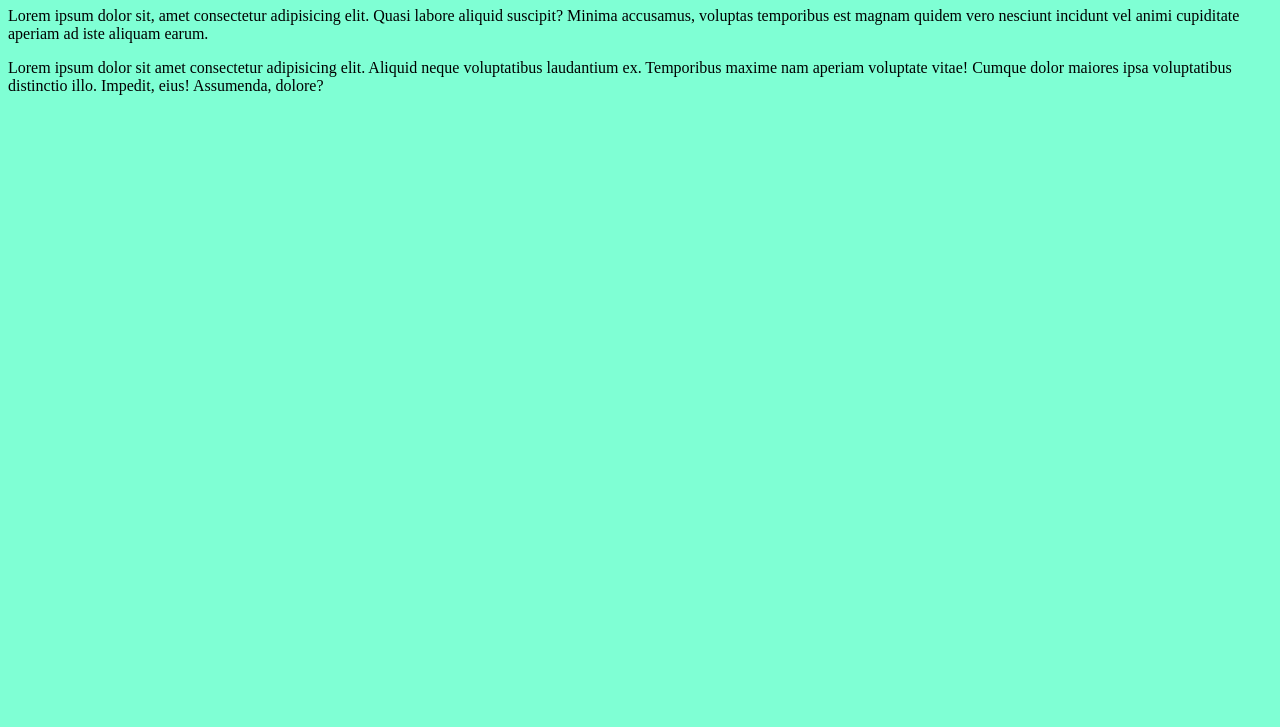
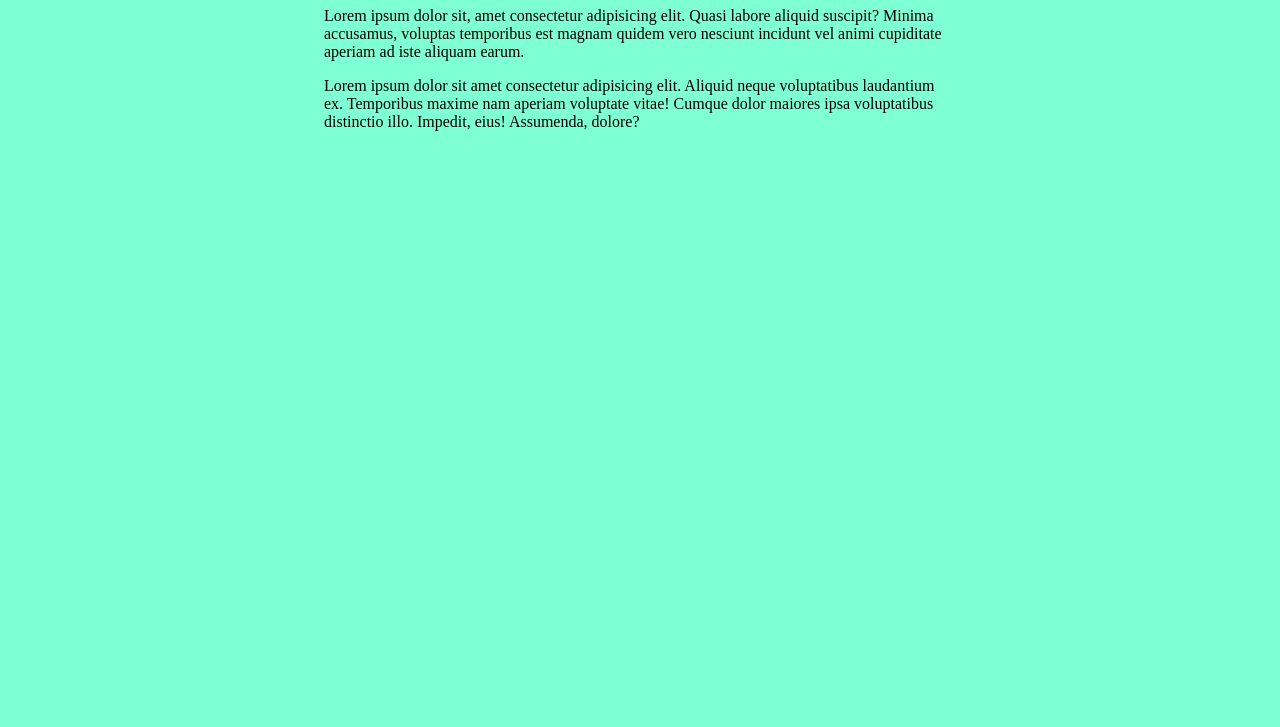
Before and after one commit to mirabeladan/responsive_website, a plain HTML site: page index.html in a window 1280 px wide. Shown: the part 73-800 px from the top of the page. Drawn offline with Linux system fonts and the light colour scheme.

Commit message:
added a mobile first responsive margin to our paragraph

```diff
--- a/styles.css
+++ b/styles.css
@@ -2,6 +2,17 @@ body {
     background-color: aquamarine;
 }
 
+p {
+    margin-left: 5%;
+    margin-right: 5%;
+}
+
+@media only screen and (min-width: 600px) {
+    p {
+        margin-left: 25%;
+        margin-right:25%;
+    }
+}
 @media only screen and (max-width: 1000px) {
     body {
         background-color: slateblue
```
